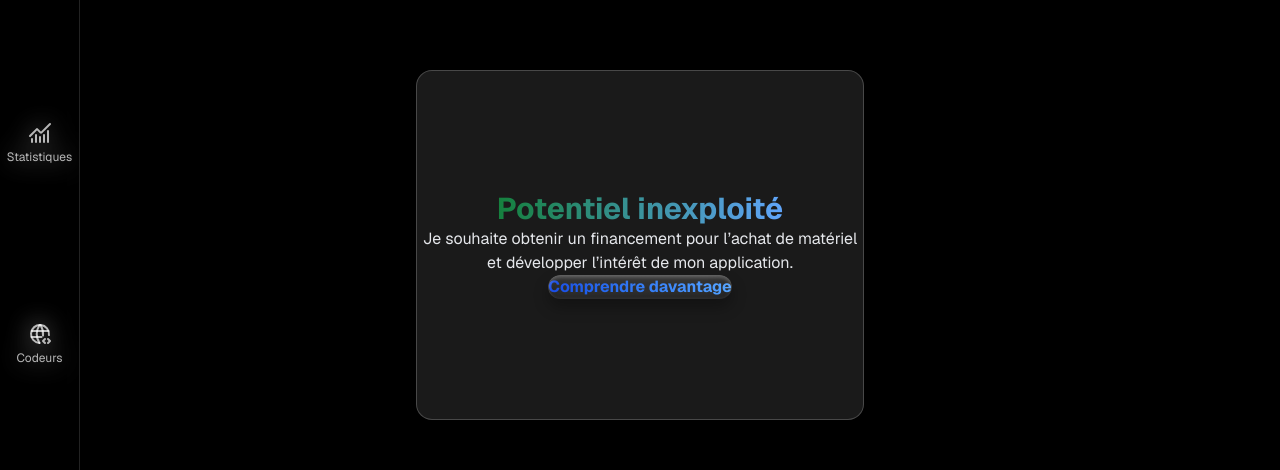
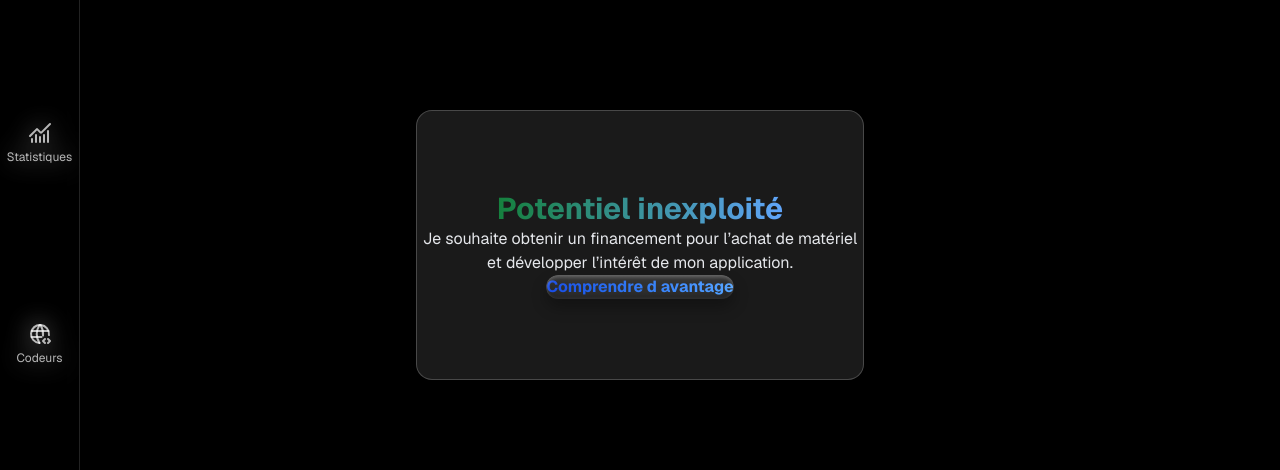
Before and after one commit to nonnzy7even7iete/nonnzytransformiumfullstackbundel, a Next.js app: page /dashboard in a window 1280 px wide. Shown: the part 155-625 px from the top of the page. Built offline with nearby package versions, Linux system fonts and the light colour scheme; no server answers; sample sign-in values are in the browser's storage.

Commit message:
Zy Bulding workflow

```diff
--- a/src/components/PotentialCard.tsx
+++ b/src/components/PotentialCard.tsx
@@ -27,7 +27,7 @@ export default function PotentialCard({
         transition-all duration-300
         hover:scale-[1.03] hover:shadow-green-400/20
       "
-      style={{ minHeight: "350px" }}
+      style={{ minHeight: "270px" }}
     >
       {/* Titre avec gradient */}
       <h2
@@ -57,7 +57,7 @@ export default function PotentialCard({
           transition-all duration-300
         "
       >
-        Comprendre davantage
+        Comprendre d avantage
         <span className="absolute inset-0 rounded-xl bg-gradient-to-b from-white/20 to-transparent opacity-30 pointer-events-none"></span>
       </button>
     </div>
```
